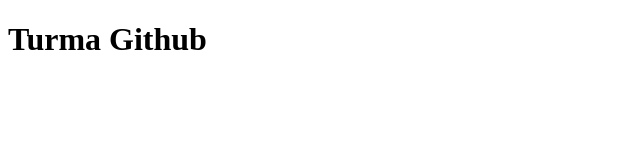
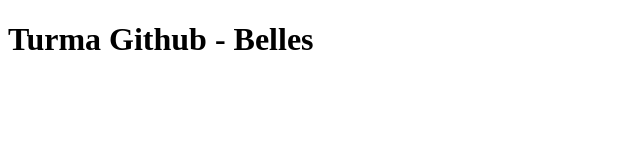
Before and after one commit to sergiocotiazure20265-ops/projeto-turma-github, a plain HTML site: page index.html in a window 1280 px wide. Shown: the whole page, without its empty margins (0-640 px from the left). Drawn offline with Linux system fonts and the light colour scheme.

Commit message:
fix: altera o título da página inicial

```diff
--- a/index.html
+++ b/index.html
@@ -6,6 +6,6 @@
     <title>Document</title>
 </head>
 <body>
-    <h1>Turma Github</h1>
+    <h1>Turma Github - Belles</h1>
 </body>
 </html>
```
Also changed, not shown: 1 other file.
